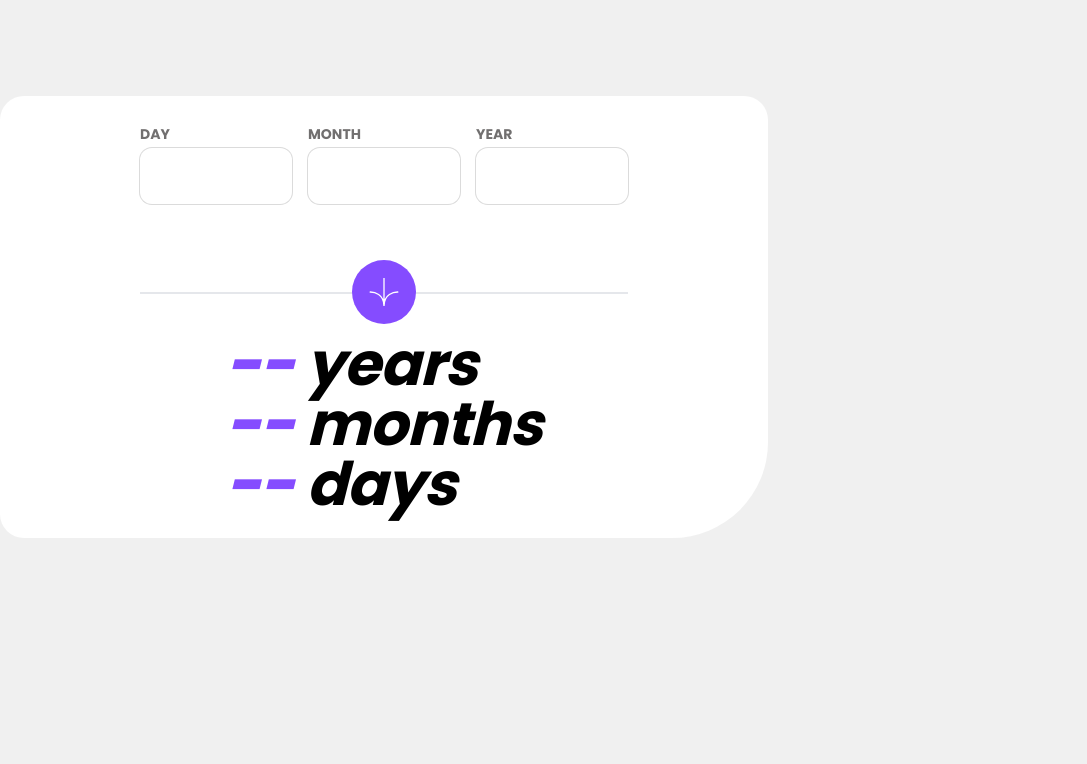
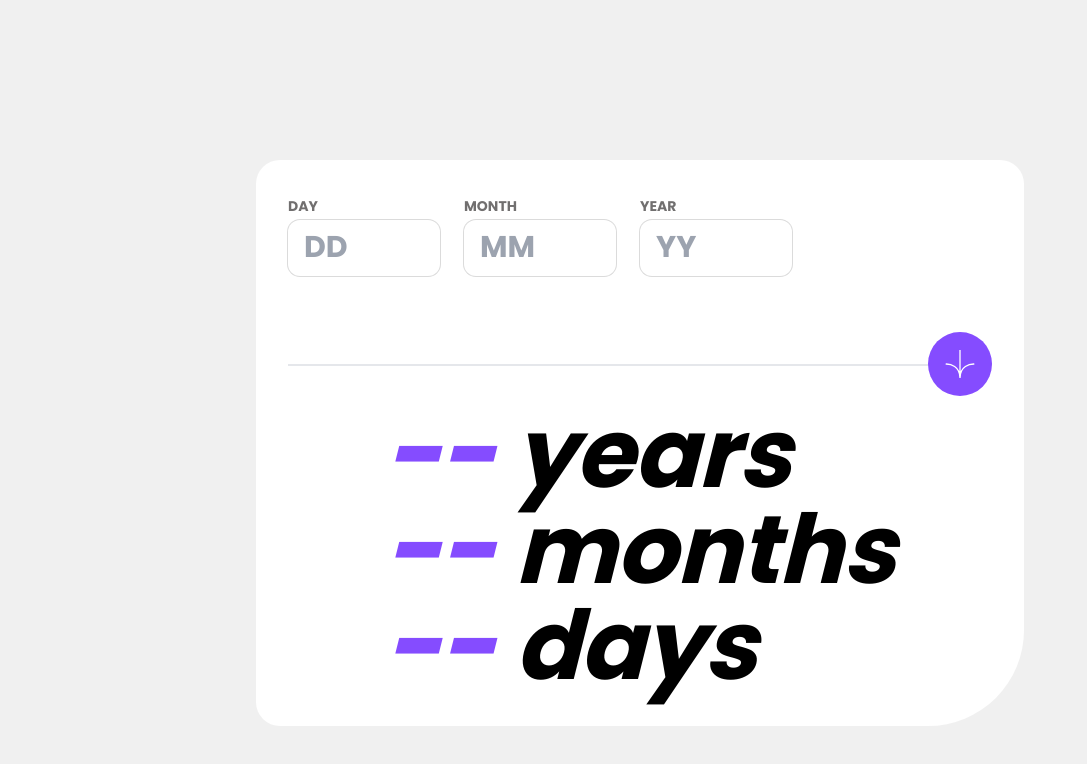
Before and after one commit to GuilhermeFigueira/age-calculator, a Next.js app: page / in a window 1280 px wide. Shown: the top 764 px of the page, without its empty margins (0-1087 px from the left). Built offline with nearby package versions, Linux system fonts and the light colour scheme.

Commit message:
quase completo

```diff
--- a/src/app/globals.css
+++ b/src/app/globals.css
@@ -6,13 +6,13 @@
 	@apply flex flex-col;
 }
 .input input {
-	@apply outline-1 outline-purple ring-1 ring-gray-light rounded-xl h-14 max-w-[9.5rem] p-4 font-bold;
+	@apply outline-1 outline-purple ring-1 ring-gray-light rounded-xl h-14 max-w-[9.5rem] p-4 font-bold text-2xl placeholder:text-3xl;
 }
 .input label {
 	@apply uppercase text-gray-smokey font-bold text-sm p-1 pl-0;
 }
 .results {
-	@apply text-6xl font-bold italic;
+	@apply text-6xl font-bold italic md:text-8xl transition-all;
 }
 .results strong {
 	@apply text-purple;
@@ -21,10 +21,10 @@
 	@apply flex flex-col;
 }
 .input_error input {
-	@apply outline-light_red ring-1 ring-light_red rounded-xl h-14 max-w-[9.5rem] p-4 font-bold;
+	@apply outline-light_red ring-1 ring-light_red rounded-xl h-14 max-w-[9.5rem] p-4 font-bold placeholder:text-3xl;
 }
 .input_error label {
-	@apply uppercase text-gray-smokey font-bold text-sm p-1 pl-0;
+	@apply uppercase text-light_red font-bold text-sm p-1 pl-0;
 }
 h1 {
 	@apply italic text-light_red text-xs mt-2;
--- a/src/app/page.tsx
+++ b/src/app/page.tsx
@@ -42,11 +42,12 @@ export default function Home() {
 	};
 
 	return (
-		<main className="bg-white p-6 max-w-screen-md flex flex-col items-center rounded-3xl rounded-br-[6rem] mt-24">
+		<main className="bg-white p-6 max-w-screen-md flex flex-col items-center rounded-3xl rounded-br-[6rem] mt-24 m-auto md:mt-40 transition-all md:p-8">
 			<form
 				onSubmit={handleSubmit(onSubmit)}
-				className="grid grid-cols-3 gap-4 w-fit mb-10 border-b-2"
+				className="grid gap-4 w-full mb-10 border-b-2"
 			>
+				<div className="grid grid-cols-3 w-fit gap-6 m-auto md:m-0 transition-all md:transition-all">
 					<div
 						className={`input${
 							errors.day?.message == undefined ? "" : "_error "
@@ -61,6 +62,7 @@ export default function Home() {
 									message: "Must be a valid day",
 								},
 							})}
+							placeholder="DD"
 						/>
 						<h1>{errors.day?.message}</h1>
 					</div>
@@ -82,6 +84,7 @@ export default function Home() {
 									message: "Must be a valid month",
 								},
 							})}
+							placeholder="MM"
 						/>
 						<h1>{errors.month?.message}</h1>
 					</div>
@@ -103,10 +106,12 @@ export default function Home() {
 									message: "Must be in the past",
 								},
 							})}
+							placeholder="YY"
 						/>
 						<h1>{errors.year?.message}</h1>
 					</div>
-				<button className="flex rounded-full bg-purple hover:bg-off_black w-16 h-16 justify-center items-center justify-self-center translate-y-1/2 [grid-column:2/3]">
+				</div>
+				<button className="flex rounded-full bg-purple hover:bg-off_black w-16 h-16 justify-center items-center justify-self-center  md:justify-self-end translate-y-1/2">
 					<Image
 						src="/icon-arrow.svg"
 						width={30}
```
Lines whose indentation alone changed are shown as unchanged.
